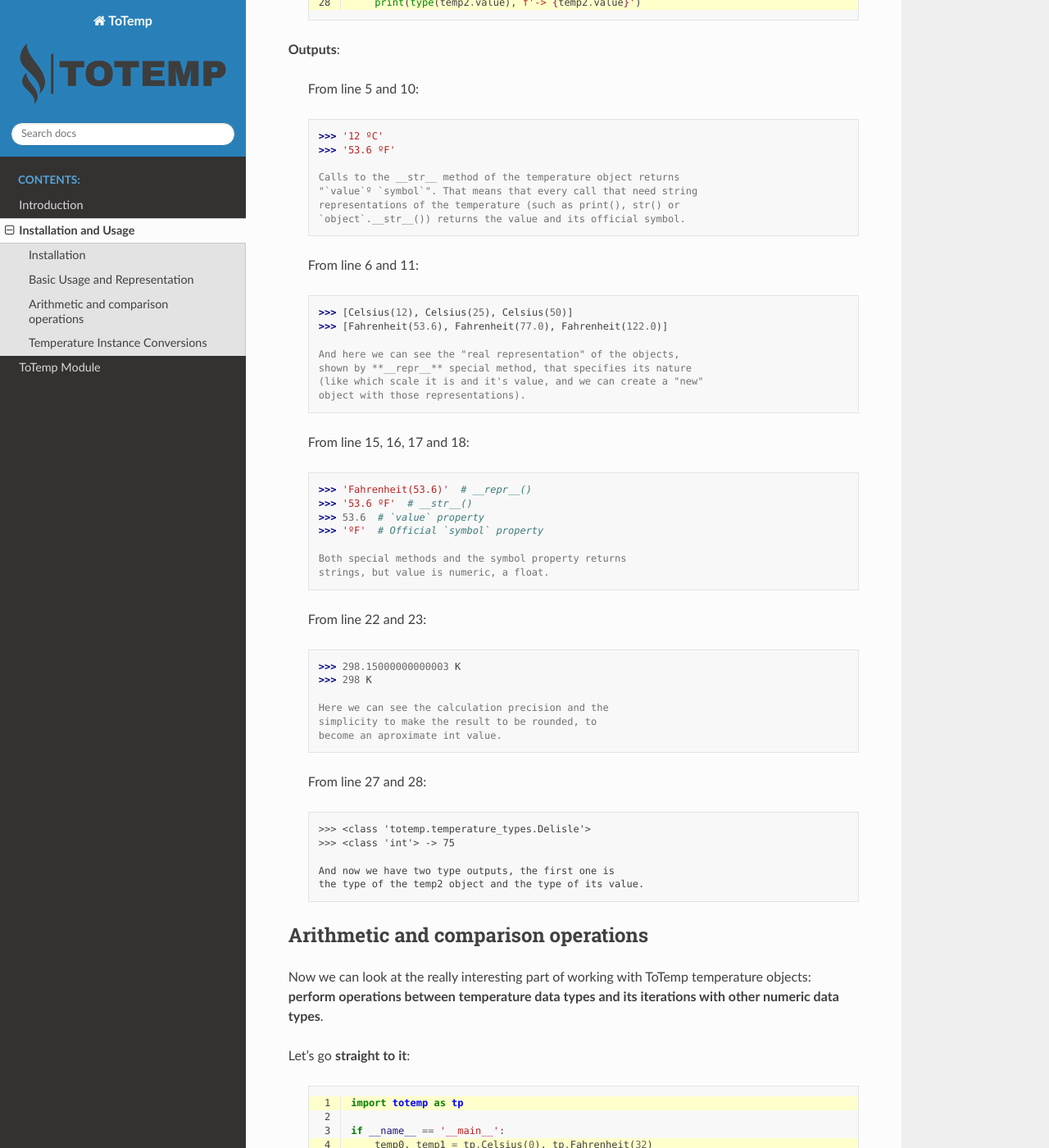
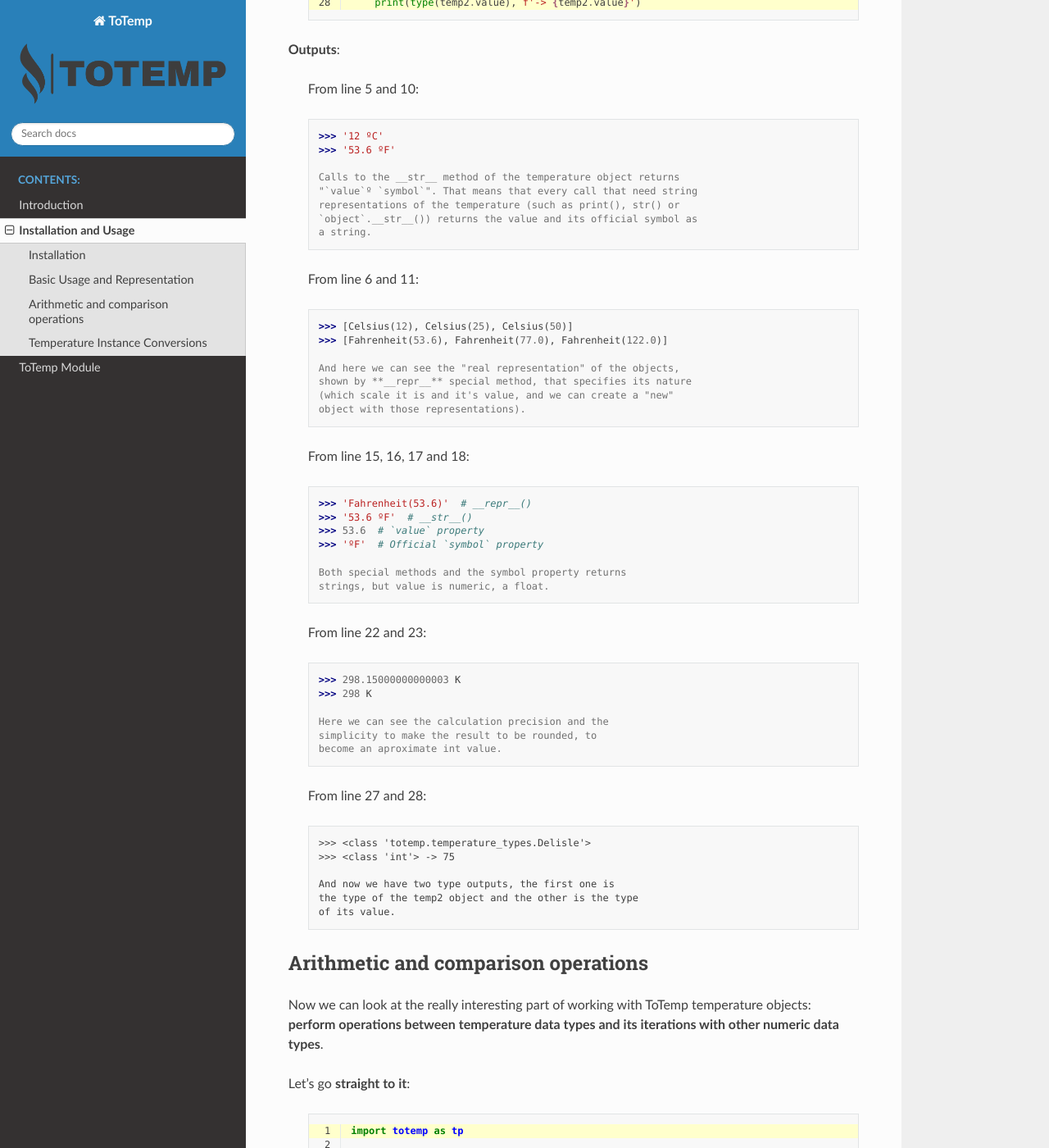
Before and after one commit to eddyyxxyy/ToTemp, a Sphinx documentation site: the page built from docs/source/installation_usage.rst, in a window 1280 px wide and 1400 px high, scrolled down 1484 px. Shown: the whole window at 82% size. Built offline with Sphinx 7.4.7 and the Read the Docs theme 2.0.0, drawn with Linux system fonts in a browser that asks for light colours; some of the changed text lies outside the part shown.

Commit message:
Feat: finishes docs

```diff
--- a/docs/source/conf.py
+++ b/docs/source/conf.py
@@ -64,6 +64,7 @@
 #
 html_theme = 'sphinx_rtd_theme'
 html_logo = '../source/logo-no-background.png'
+html_favicon = 'favicon.ico'
 
 # Add any paths that contain custom static files (such as style sheets) here,
 # relative to this directory. They are copied after the builtin static files,
--- a/docs/source/installation_usage.rst
+++ b/docs/source/installation_usage.rst
@@ -87,7 +87,8 @@
         Calls to the __str__ method of the temperature object returns
         "`value`º `symbol`". That means that every call that need string
         representations of the temperature (such as print(), str() or
-        `object`.__str__()) returns the value and its official symbol.
+        `object`.__str__()) returns the value and its official symbol as
+        a string.
 
     From line 6 and 11::
 
@@ -96,7 +97,7 @@
 
         And here we can see the "real representation" of the objects,
         shown by **__repr__** special method, that specifies its nature
-        (like which scale it is and it's value, and we can create a "new"
+        (which scale it is and it's value, and we can create a "new"
         object with those representations).
 
     From line 15, 16, 17 and 18::
@@ -124,7 +125,8 @@
         >>> <class 'int'> -> 75
 
         And now we have two type outputs, the first one is
-        the type of the temp2 object and the type of its value.
+        the type of the temp2 object and the other is the type
+        of its value.
 
 
 Arithmetic and comparison operations
@@ -172,11 +174,12 @@
 For example, *comparing int(1) == float(1)* would **return True**,
 and that's exactly what's happening in our temperature comparision.
 
-The *__gt__* special method (and most of the other comparision and arithmetic
-special methods) checks if the object being compared to the calling class is an
-Temperature Type or a float/integer, if `other` is a Temperature, it attempts to
-convert the other object to the calling class and then return the result of the
-evaluation (to be printed, in our case).
+The :meth:`__gt__<totemp.temperature_types.AbstractTemperature.__gt__>` special
+method (and most of the other comparision and arithmetic special methods) checks
+if the object being compared to the calling class is an Temperature Type or a
+float/integer, if `other` is a Temperature, it attempts to convert the other object
+to the calling class and then return the result of the evaluation (to be printed,
+in our case).
 
 Another example, with the same objects:
 
@@ -395,7 +398,7 @@
         >>> 0.0 ºRé
         >>> 7.5 ºRø
 
-**Now using :meth:`convert_to()<totemp.temperature_types.AbstractTemperature.convert_to>`**:
+**Now using** :meth:`convert_to()<totemp.temperature_types.AbstractTemperature.convert_to>`:
 
     .. code-block:: Python
         :linenos:
@@ -427,3 +430,9 @@
         >>> 491.67 ºR
         >>> 0.0 ºRé
         >>> 7.5 ºRø
+
+---
+
+And that's an overall vision of the package and what it can do.
+
+Now, you can go to the :doc:`Module<totemp>` section.
--- a/docs/source/intro.rst
+++ b/docs/source/intro.rst
@@ -14,7 +14,7 @@
 precision, without worrying about the calculations needed to convert temperature scales, providing them the option to
 get precise and rounded values to their operations.
 
-The current implementation has been developed for Python ^3.10 (since it uses new syntax and features from available
+The current implementation has been developed for Python ^3.10 (since it uses new syntax and features available
 in those releases).
 
 Limitations
```
Also changed, not shown: docs/source/favicon.ico (added).
